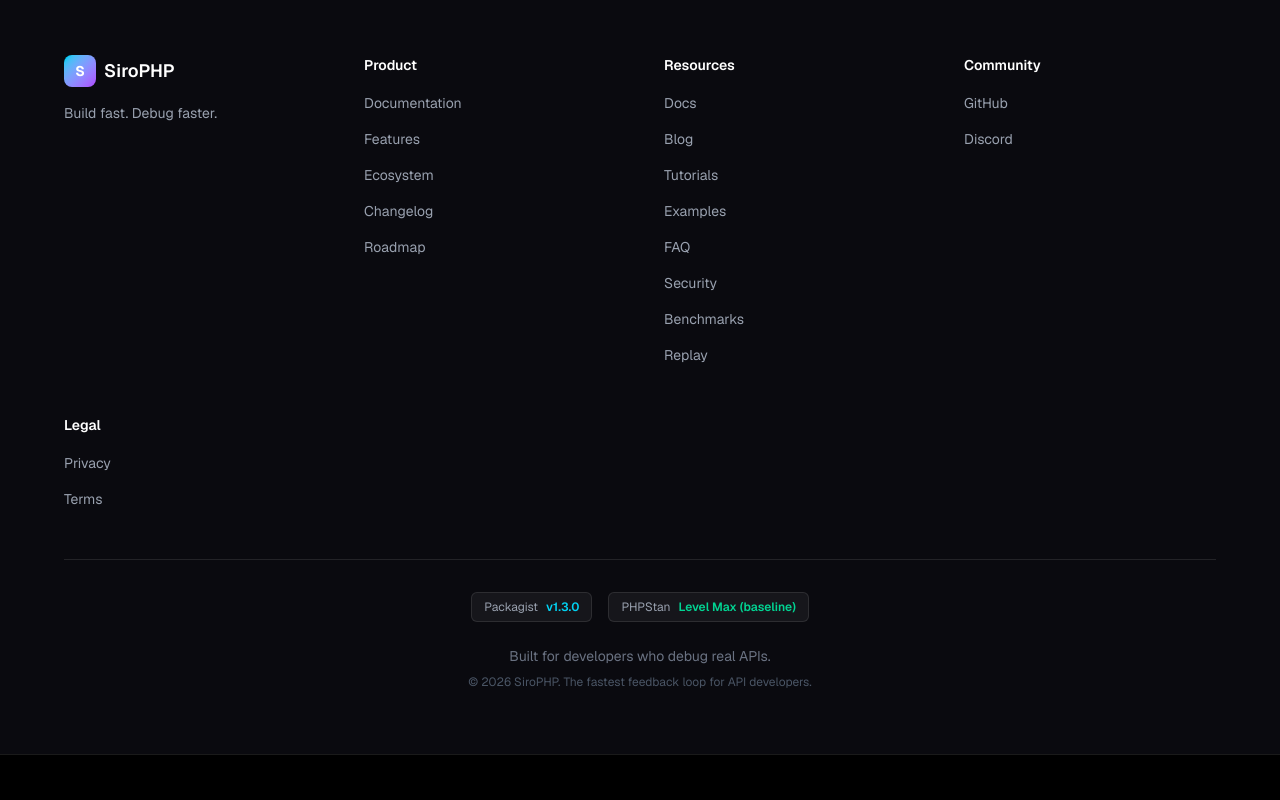
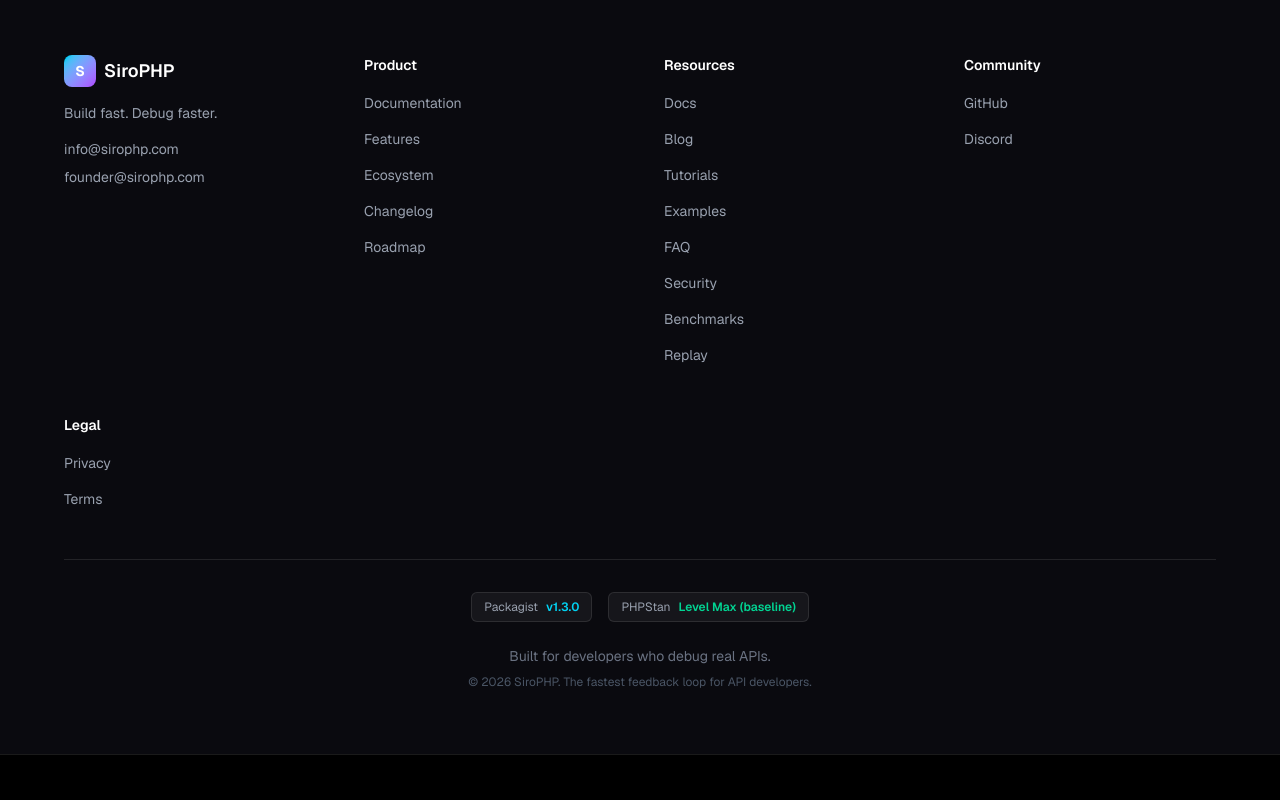
Before and after one commit to thiennhant95/sirophp-landingpage, a Next.js app: page /replay in a window 1280 px wide. Shown: the part 3040-3840 px from the top of the page. Built offline with nearby package versions, Linux system fonts and the light colour scheme.

Commit message:
feat(landing): add contact emails to footer

```diff
--- a/src/components/Footer.tsx
+++ b/src/components/Footer.tsx
@@ -23,6 +23,20 @@
             <p className="text-gray-400 text-sm">
               Build fast. Debug faster.
             </p>
+            <div className="mt-4 space-y-2 text-sm">
+              <a
+                href="mailto:info@sirophp.com"
+                className="block text-gray-400 hover:text-white transition-colors"
+              >
+                info@sirophp.com
+              </a>
+              <a
+                href="mailto:founder@sirophp.com"
+                className="block text-gray-400 hover:text-white transition-colors"
+              >
+                founder@sirophp.com
+              </a>
+            </div>
           </div>
 
           {/* Links */}
```
